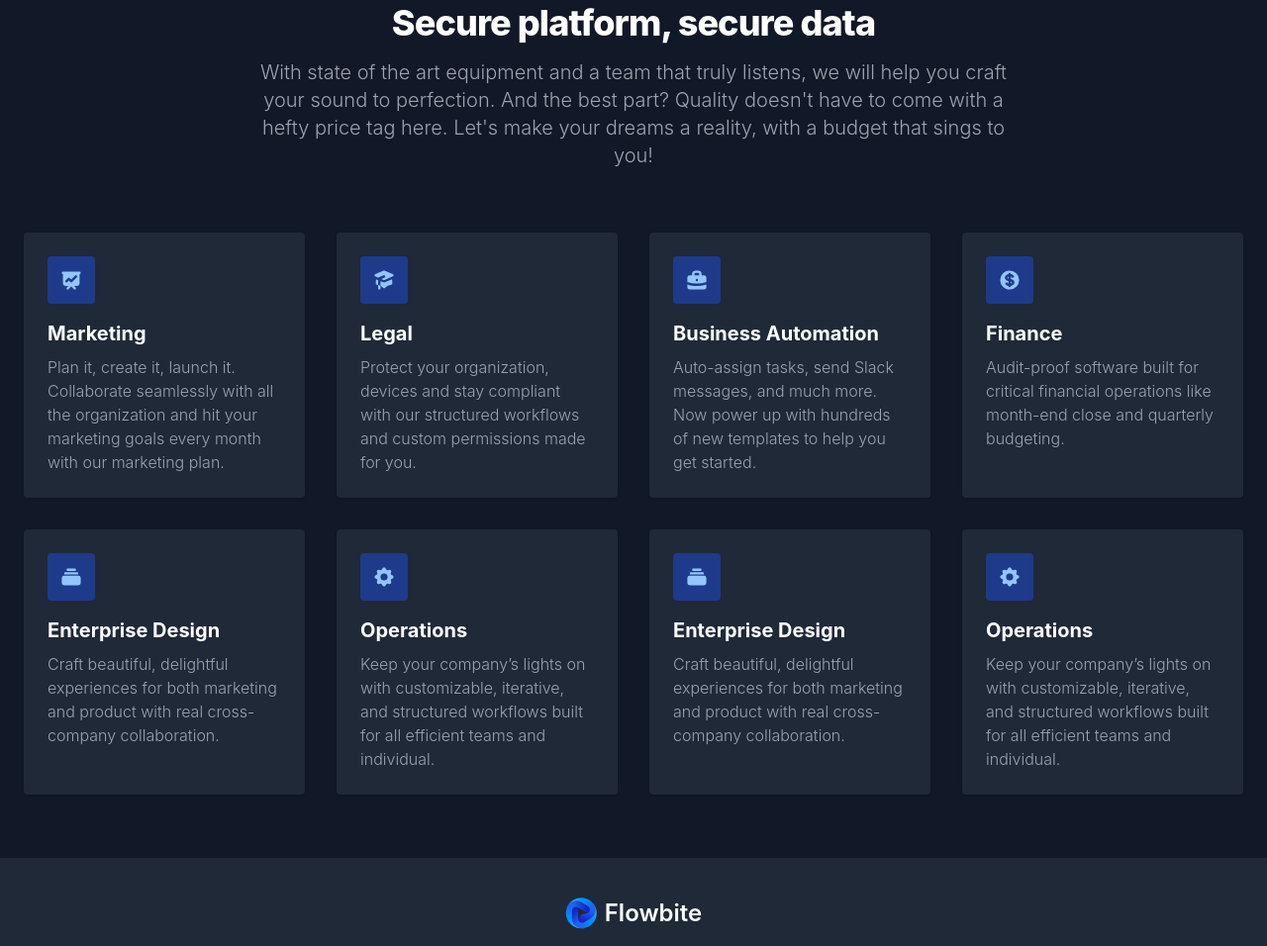
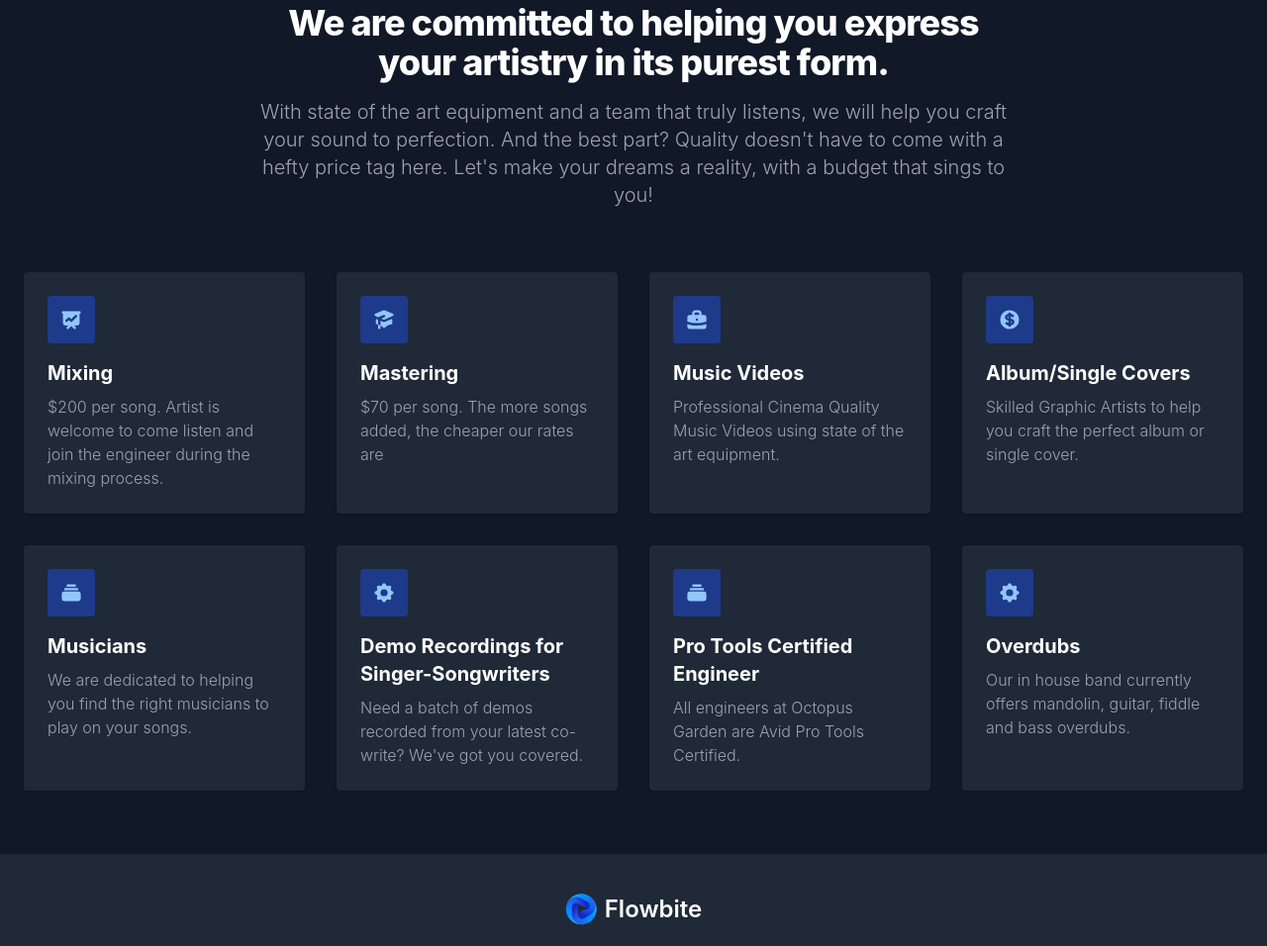
Before and after one commit to enterpriseSoftware/octopusgarden, a website: page src/index.html in a window 1280 px wide. Shown: the part 1653-2609 px from the top of the page at 99% size. Drawn offline with nearby package versions, Linux system fonts and the light colour scheme.

Commit message:
more peppy changes

```diff
--- a/src/index.html
+++ b/src/index.html
@@ -59,12 +59,11 @@
         <h1
           class="max-w-2xl mb-4 text-4xl font-extrabold tracking-tight leading-none md:text-5xl xl:text-6xl dark:text-white">
           A Recording Studio Tailored for Singer-Songwriters</h1>
-        <p class="max-w-2xl mb-6 font-light text-gray-500 lg:mb-8 md:text-lg lg:text-xl dark:text-gray-400">From
-          checkout to global sales tax compliance, companies around the world use Flowbite to simplify their payment
-          stack.</p>
+        <p class="max-w-2xl mb-6 font-light text-gray-500 lg:mb-8 md:text-lg lg:text-xl dark:text-gray-400"> Where ink and melody converge into something beautiful - your musical journey begins here at Octopus Garden
+          </p>
         <a href="#"
           class="inline-flex items-center justify-center px-5 py-3 mr-3 text-base font-medium text-center text-white rounded-lg bg-primary-700 hover:bg-primary-800 focus:ring-4 focus:ring-primary-300 dark:focus:ring-primary-900">
-          Get started
+          Book now
           <svg class="w-5 h-5 ml-2 -mr-1" fill="currentColor" viewBox="0 0 20 20" xmlns="http://www.w3.org/2000/svg">
             <path fill-rule="evenodd"
               d="M10.293 3.293a1 1 0 011.414 0l6 6a1 1 0 010 1.414l-6 6a1 1 0 01-1.414-1.414L14.586 11H3a1 1 0 110-2h11.586l-4.293-4.293a1 1 0 010-1.414z"
@@ -73,7 +72,7 @@
         </a>
         <a href="#"
           class="inline-flex items-center justify-center px-5 py-3 text-base font-medium text-center text-gray-900 border border-gray-300 rounded-lg hover:bg-gray-100 focus:ring-4 focus:ring-gray-100 dark:text-white dark:border-gray-700 dark:hover:bg-gray-700 dark:focus:ring-gray-800">
-          Speak to Sales
+          Call now
         </a>
       </div>
       <div class="hidden lg:mt-0 lg:col-span-5 lg:flex">
@@ -297,8 +296,8 @@
   <section class="bg-gray-50 dark:bg-gray-900">
     <div class="py-8 px-4 mx-auto max-w-screen-xl sm:py-16 lg:px-6">
       <div class="mx-auto max-w-screen-md text-center mb-8 lg:mb-16">
-        <h2 class="mb-4 text-4xl tracking-tight font-extrabold text-gray-900 dark:text-white">Secure platform, secure
-          data</h2>
+        <h2 class="mb-4 text-4xl tracking-tight font-extrabold text-gray-900 dark:text-white">We are committed to helping you express your artistry in its purest form.
+          </h2>
         <p class="font-light text-gray-500 dark:text-gray-400 sm:text-xl"> With state of the art equipment and a team that truly listens, we will help you craft your sound to perfection. And the best part? Quality doesn't have to come with a hefty price tag here. Let's make your dreams a reality, with a budget that sings to you!
         </p>
       </div>
@@ -313,9 +312,10 @@
                 clip-rule="evenodd"></path>
             </svg>
           </div>
-          <h3 class="mb-2 text-xl font-bold dark:text-white">Marketing</h3>
-          <p class="font-light text-gray-500 dark:text-gray-400">Plan it, create it, launch it. Collaborate seamlessly
-            with all the organization and hit your marketing goals every month with our marketing plan.</p>
+          <h3 class="mb-2 text-xl font-bold dark:text-white">Mixing</h3>
+          <p class="font-light text-gray-500 dark:text-gray-400"> $200 per song. Artist is welcome to come listen and join the engineer during the mixing process.
+
+          </p>
         </div>
         <div class="p-6 bg-white rounded shadow dark:bg-gray-800">
           <div
@@ -327,9 +327,12 @@
               </path>
             </svg>
           </div>
-          <h3 class="mb-2 text-xl font-bold dark:text-white">Legal</h3>
-          <p class="font-light text-gray-500 dark:text-gray-400">Protect your organization, devices and stay compliant
-            with our structured workflows and custom permissions made for you.</p>
+          <h3 class="mb-2 text-xl font-bold dark:text-white">Mastering</h3>
+          <p class="font-light text-gray-500 dark:text-gray-400">
+
+            $70 per song. The more songs added, the cheaper our rates are
+
+          </p>
         </div>
         <div class="p-6 bg-white rounded shadow dark:bg-gray-800">
           <div
@@ -344,9 +347,8 @@
               </path>
             </svg>
           </div>
-          <h3 class="mb-2 text-xl font-bold dark:text-white">Business Automation</h3>
-          <p class="font-light text-gray-500 dark:text-gray-400">Auto-assign tasks, send Slack messages, and much more.
-            Now power up with hundreds of new templates to help you get started.</p>
+          <h3 class="mb-2 text-xl font-bold dark:text-white">Music Videos</h3>
+          <p class="font-light text-gray-500 dark:text-gray-400">Professional Cinema Quality Music Videos using state of the art equipment.</p>
         </div>
         <div class="p-6 bg-white rounded shadow dark:bg-gray-800">
           <div
@@ -361,9 +363,8 @@
                 clip-rule="evenodd"></path>
             </svg>
           </div>
-          <h3 class="mb-2 text-xl font-bold dark:text-white">Finance</h3>
-          <p class="font-light text-gray-500 dark:text-gray-400">Audit-proof software built for critical financial
-            operations like month-end close and quarterly budgeting.</p>
+          <h3 class="mb-2 text-xl font-bold dark:text-white">Album/Single Covers</h3>
+          <p class="font-light text-gray-500 dark:text-gray-400">Skilled Graphic Artists to help you craft the perfect album or single cover.</p>
         </div>
         <div class="p-6 bg-white rounded shadow dark:bg-gray-800">
           <div
@@ -375,9 +376,8 @@
               </path>
             </svg>
           </div>
-          <h3 class="mb-2 text-xl font-bold dark:text-white">Enterprise Design</h3>
-          <p class="font-light text-gray-500 dark:text-gray-400">Craft beautiful, delightful experiences for both
-            marketing and product with real cross-company collaboration.</p>
+          <h3 class="mb-2 text-xl font-bold dark:text-white">Musicians</h3>
+          <p class="font-light text-gray-500 dark:text-gray-400">We are dedicated to helping you find the right musicians to play on your songs. </p>
         </div>
         <div class="p-6 bg-white rounded shadow dark:bg-gray-800">
           <div
@@ -389,9 +389,8 @@
                 clip-rule="evenodd"></path>
             </svg>
           </div>
-          <h3 class="mb-2 text-xl font-bold dark:text-white">Operations</h3>
-          <p class="font-light text-gray-500 dark:text-gray-400">Keep your company’s lights on with customizable,
-            iterative, and structured workflows built for all efficient teams and individual.</p>
+          <h3 class="mb-2 text-xl font-bold dark:text-white"> Demo Recordings for Singer-Songwriters</h3>
+          <p class="font-light text-gray-500 dark:text-gray-400"> Need a batch of demos recorded from your latest co-write? We've got you covered. </p>
         </div>
         <div class="p-6 bg-white rounded shadow dark:bg-gray-800">
           <div
@@ -403,9 +402,8 @@
               </path>
             </svg>
           </div>
-          <h3 class="mb-2 text-xl font-bold dark:text-white">Enterprise Design</h3>
-          <p class="font-light text-gray-500 dark:text-gray-400">Craft beautiful, delightful experiences for both
-            marketing and product with real cross-company collaboration.</p>
+          <h3 class="mb-2 text-xl font-bold dark:text-white">Pro Tools Certified Engineer</h3>
+          <p class="font-light text-gray-500 dark:text-gray-400">All engineers at Octopus Garden are Avid Pro Tools Certified.</p>
         </div>
         <div class="p-6 bg-white rounded shadow dark:bg-gray-800">
           <div
@@ -417,9 +415,8 @@
                 clip-rule="evenodd"></path>
             </svg>
           </div>
-          <h3 class="mb-2 text-xl font-bold dark:text-white">Operations</h3>
-          <p class="font-light text-gray-500 dark:text-gray-400">Keep your company’s lights on with customizable,
-            iterative, and structured workflows built for all efficient teams and individual.</p>
+          <h3 class="mb-2 text-xl font-bold dark:text-white">Overdubs</h3>
+          <p class="font-light text-gray-500 dark:text-gray-400">Our in house band  currently offers mandolin, guitar, fiddle and bass overdubs. </p>
         </div>
       </div>
     </div>
```
